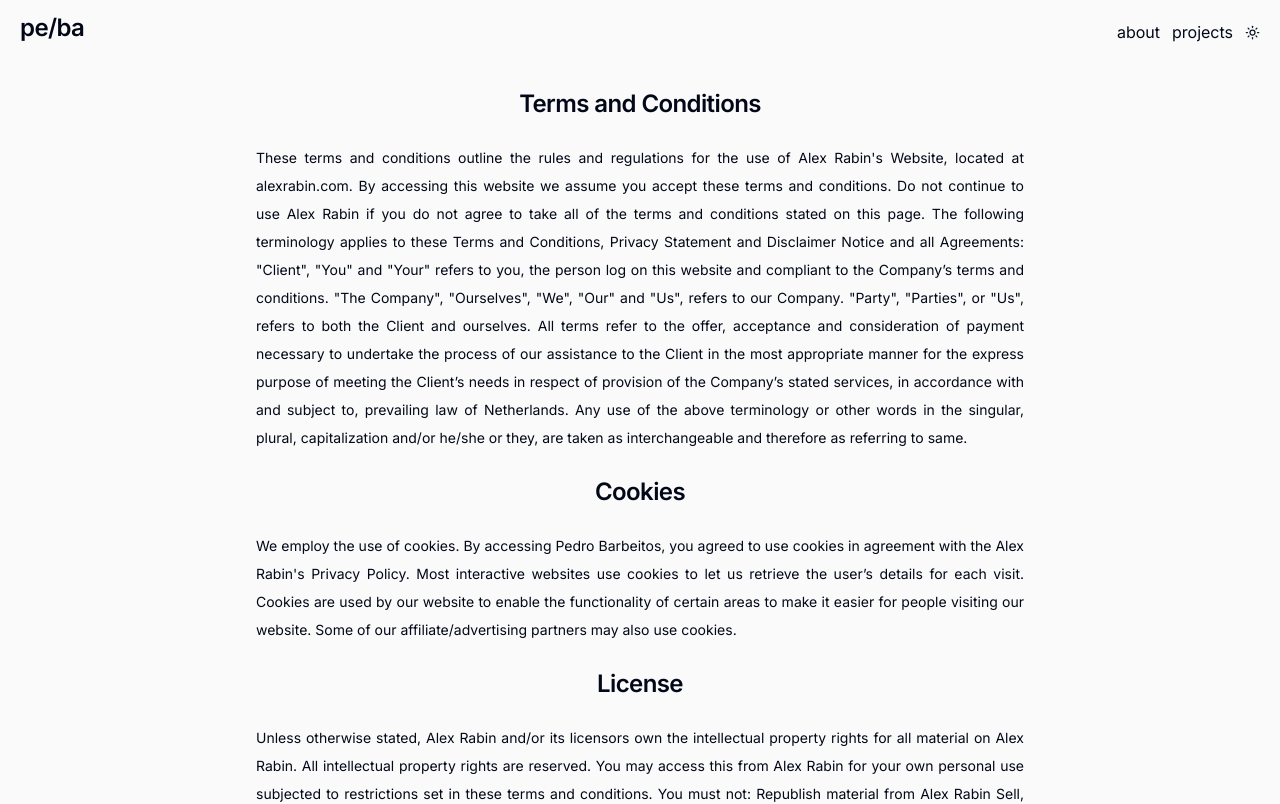
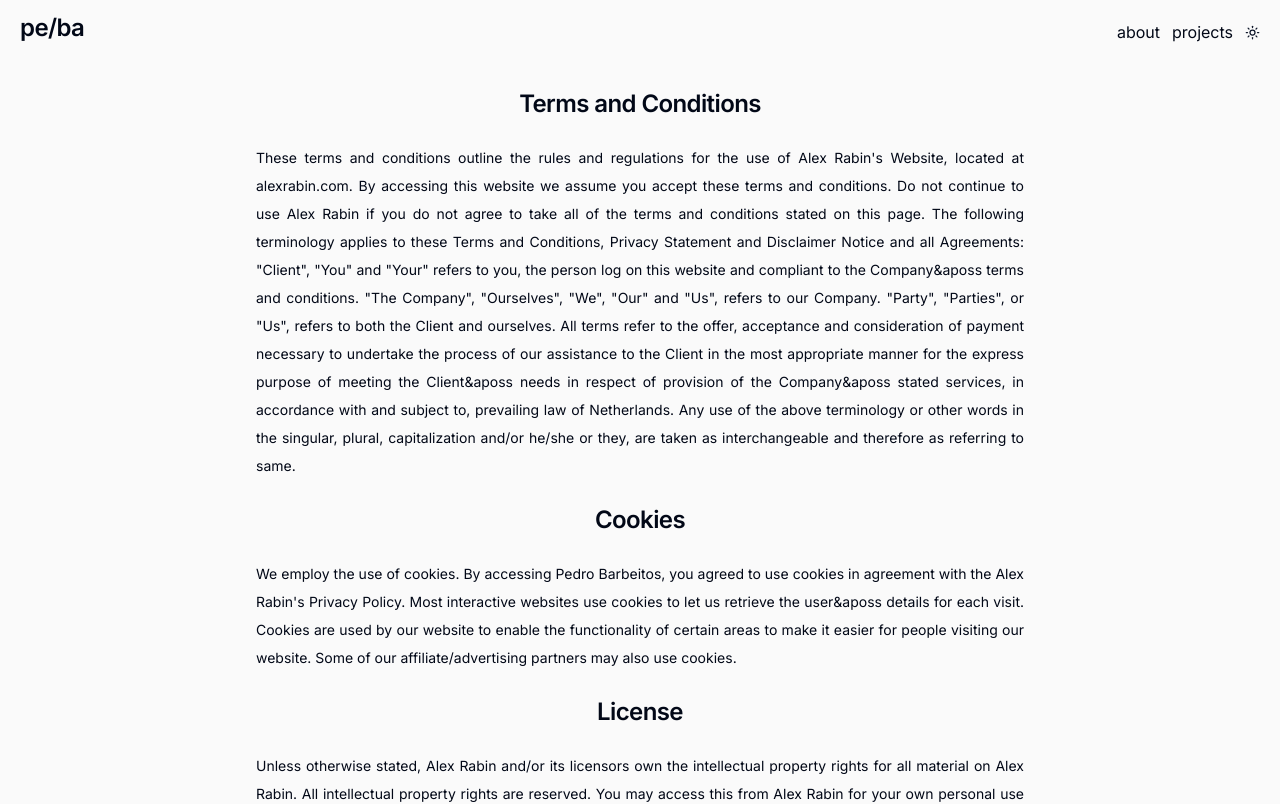
Before and after one commit to pedrobarbeitos/pedrobarbeitos.dev_v3, a Next.js app: page /terms in a window 1280 px wide. Shown: the top 804 px of the page. Built offline with nearby package versions, Linux system fonts and the light colour scheme.

Commit message:
aphostrophe linting corrected

```diff
--- a/app/about/page.tsx
+++ b/app/about/page.tsx
@@ -16,14 +16,14 @@ export default function About() {
           applies to these Terms and Conditions, Privacy Statement and
           Disclaimer Notice and all Agreements: "Client", "You" and "Your"
           refers to you, the person log on this website and compliant to the
-          Company’s terms and conditions. "The Company", "Ourselves", "We",
+          Company&aposs terms and conditions. "The Company", "Ourselves", "We",
           "Our" and "Us", refers to our Company. "Party", "Parties", or "Us",
           refers to both the Client and ourselves. All terms refer to the offer,
           acceptance and consideration of payment necessary to undertake the
           process of our assistance to the Client in the most appropriate manner
-          for the express purpose of meeting the Client’s needs in respect of
-          provision of the Company’s stated services, in accordance with and
-          subject to, prevailing law of Netherlands. Any use of the above
+          for the express purpose of meeting the Client&aposs needs in respect
+          of provision of the Company&aposs stated services, in accordance with
+          and subject to, prevailing law of Netherlands. Any use of the above
           terminology or other words in the singular, plural, capitalization
           and/or he/she or they, are taken as interchangeable and therefore as
           referring to same.
@@ -34,8 +34,8 @@ export default function About() {
         <p className="leading-7 text-sm [&:not(:first-child)]:mt-6 text-justify">
           We employ the use of cookies. By accessing Pedro Barbeitos, you agreed
           to use cookies in agreement with the Alex Rabin's Privacy Policy. Most
-          interactive websites use cookies to let us retrieve the user’s details
-          for each visit. Cookies are used by our website to enable the
+          interactive websites use cookies to let us retrieve the user&aposs
+          details for each visit. Cookies are used by our website to enable the
           functionality of certain areas to make it easier for people visiting
           our website. Some of our affiliate/advertising partners may also use
           cookies.
--- a/app/terms/page.tsx
+++ b/app/terms/page.tsx
@@ -17,14 +17,14 @@ export default function Terms() {
           applies to these Terms and Conditions, Privacy Statement and
           Disclaimer Notice and all Agreements: "Client", "You" and "Your"
           refers to you, the person log on this website and compliant to the
-          Company’s terms and conditions. "The Company", "Ourselves", "We",
+          Company&aposs terms and conditions. "The Company", "Ourselves", "We",
           "Our" and "Us", refers to our Company. "Party", "Parties", or "Us",
           refers to both the Client and ourselves. All terms refer to the offer,
           acceptance and consideration of payment necessary to undertake the
           process of our assistance to the Client in the most appropriate manner
-          for the express purpose of meeting the Client’s needs in respect of
-          provision of the Company’s stated services, in accordance with and
-          subject to, prevailing law of Netherlands. Any use of the above
+          for the express purpose of meeting the Client&aposs needs in respect
+          of provision of the Company&aposs stated services, in accordance with
+          and subject to, prevailing law of Netherlands. Any use of the above
           terminology or other words in the singular, plural, capitalization
           and/or he/she or they, are taken as interchangeable and therefore as
           referring to same.
@@ -35,8 +35,8 @@ export default function Terms() {
         <p className="leading-7 text-sm [&:not(:first-child)]:mt-6 text-justify">
           We employ the use of cookies. By accessing Pedro Barbeitos, you agreed
           to use cookies in agreement with the Alex Rabin's Privacy Policy. Most
-          interactive websites use cookies to let us retrieve the user’s details
-          for each visit. Cookies are used by our website to enable the
+          interactive websites use cookies to let us retrieve the user&aposs
+          details for each visit. Cookies are used by our website to enable the
           functionality of certain areas to make it easier for people visiting
           our website. Some of our affiliate/advertising partners may also use
           cookies.
--- a/package.json
+++ b/package.json
@@ -21,6 +21,7 @@
     "next-themes": "^0.2.1",
     "react": "^18",
     "react-dom": "^18",
+    "react-type-animation": "^3.2.0",
     "tailwind-merge": "^2.2.0",
     "tailwindcss-animate": "^1.0.7"
   },
```
Also changed, not shown: 1 other file (tests, documents, lock files or other folders).
